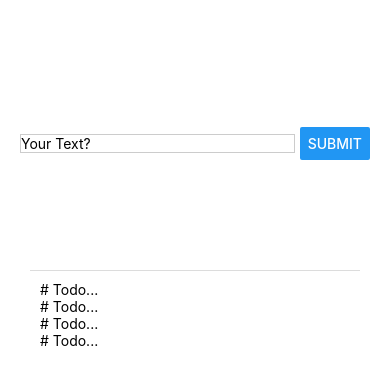
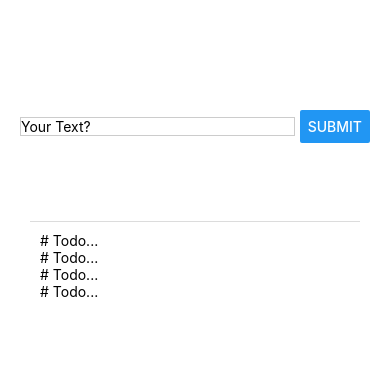
Before and after one commit to BKazimy/NotifierApp, a React Native app: screen / in a window 390 px wide. Shown: the top 384 px of the page. Built offline with nearby package versions, Linux system fonts and the light colour scheme.

Commit message:
Oct 29, 2024, 3:10 AM

```diff
--- a/App.js
+++ b/App.js
@@ -92,10 +92,10 @@ const styles = StyleSheet.create({
     paddingTop: 50,
     paddingHorizontal: 20,
 
-    flex: 1,
     // flexDirection: 'column',
     // justifyContent: 'space-between',
     // alignItems: 'stretch',
+    flex: 1,
 
     // borderWidth:1,
     // borderColor: 'red',
@@ -105,7 +105,7 @@ const styles = StyleSheet.create({
     flexDirection: 'row',
     justifyContent: 'space-between',
     alignItems: 'center',
-    paddingBottom: 15,
+    // paddingBottom: 15,
 
     flex: 1,
 
@@ -122,7 +122,7 @@ const styles = StyleSheet.create({
   },
 
   toDoContainer: {
-    flex: 3,
+    flex: 4,
 
     marginHorizontal: 10,
     paddingHorizontal: 10,
```
